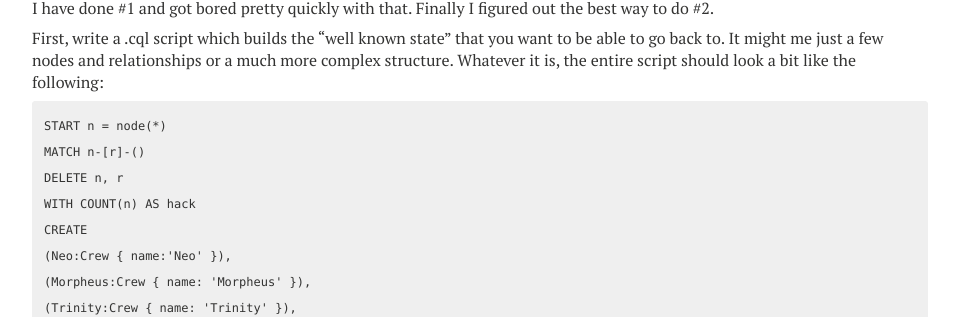
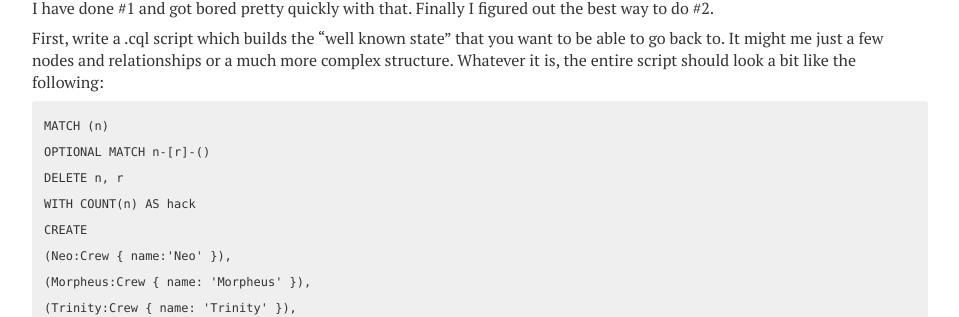
Before and after one commit to gallarotti/gallarotti.github.io, a Jekyll site: the page built from _posts/the-digitalian/2013-12-30-building-an-SPA-with-angularJS-and-neo4j-setup.md, in a window 1280 px wide and 900 px high, scrolled down 5095 px. Shown: the part 141-458 px from the top of the window, without its empty margins (288-1247 px from the left). Built offline with Jekyll 4.4.1, drawn with Linux system fonts in a browser that asks for light colours; nearby versions of some CDN libraries; Markdown is read by kramdown in place of the engine named in the settings; comment, search, counter and statistics services are not loaded; some of the changed text lies outside the part shown.

Commit message:
updated cypher query

````diff
--- a/_posts/the-digitalian/2013-12-30-building-an-SPA-with-angularJS-and-neo4j-setup.md
+++ b/_posts/the-digitalian/2013-12-30-building-an-SPA-with-angularJS-and-neo4j-setup.md
@@ -169,8 +169,8 @@ I have done #1 and got bored pretty quickly with that. Finally I figured out the
 First, write a .cql script which builds the "well known state" that you want to be able to go back to. It might me just a few nodes and relationships or a much more complex structure. Whatever it is, the entire script should look a bit like the following:
 
 ```
-START n = node(*)
-MATCH n-[r]-()
+MATCH (n)
+OPTIONAL MATCH n-[r]-()
 DELETE n, r
 WITH COUNT(n) AS hack
 CREATE
````
